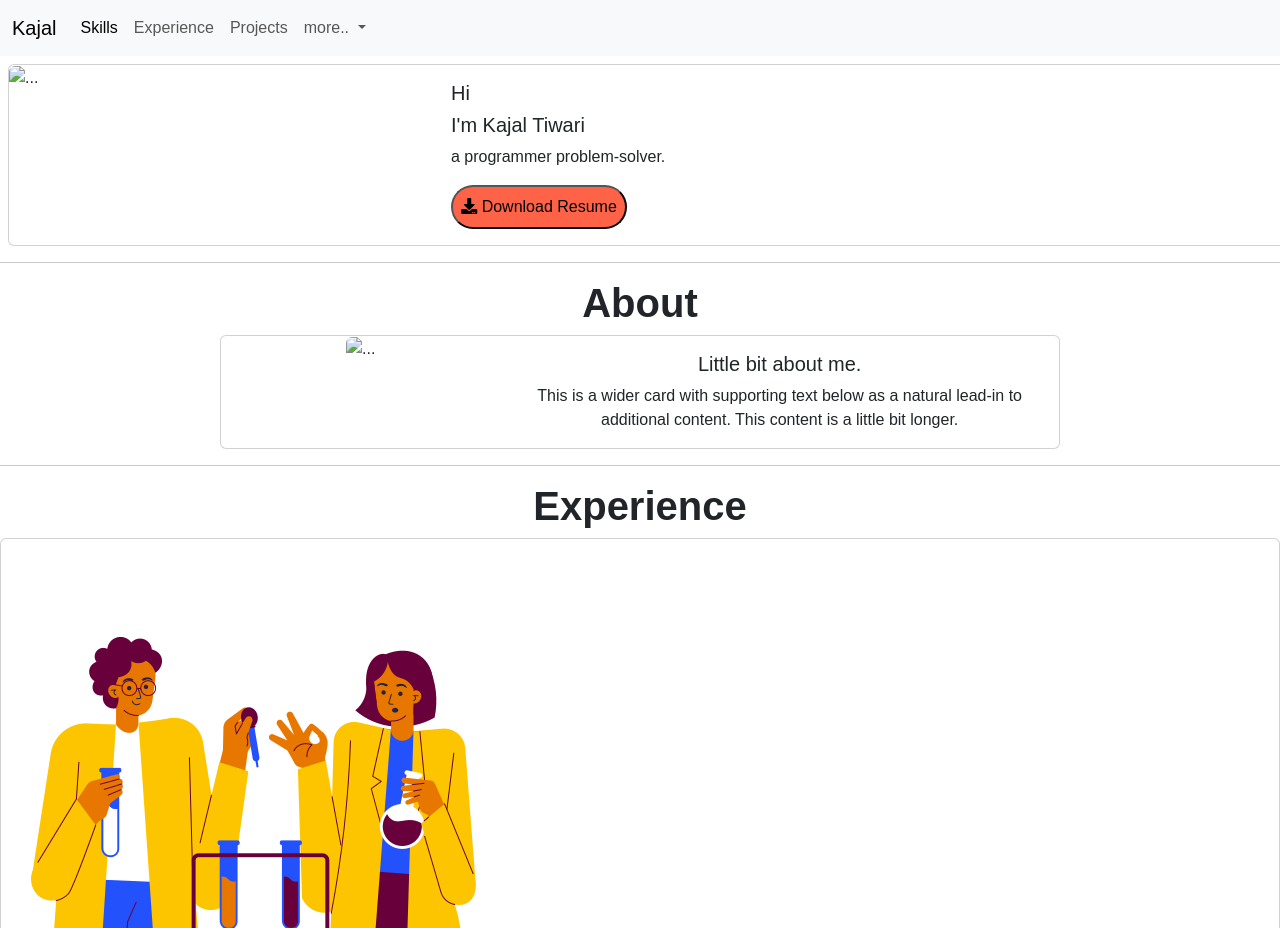
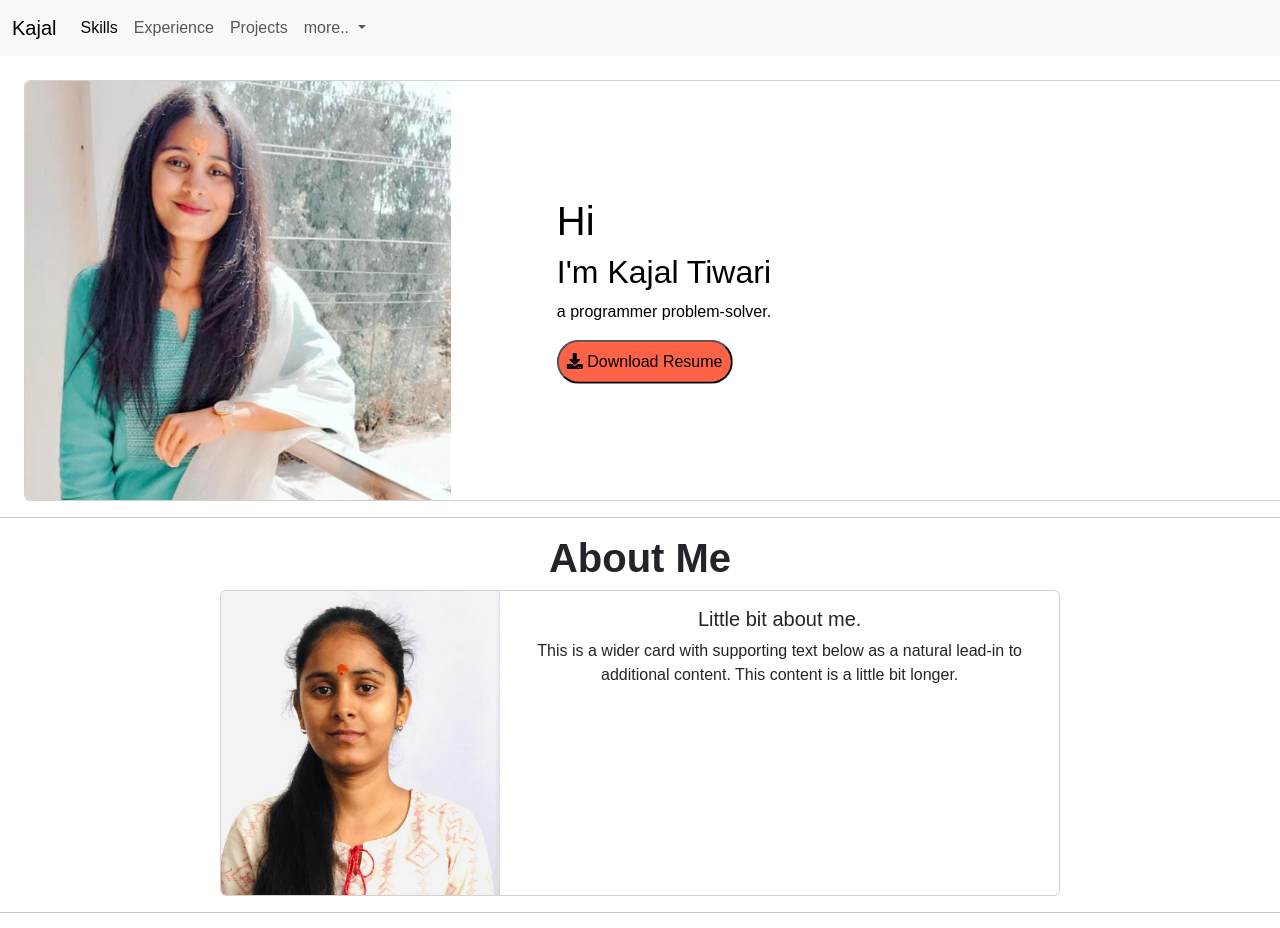
Before and after one commit to Kajal-Tiwari-22/Kajal-Tiwari-22, a plain HTML site: page index.html in a window 1280 px wide. Shown: the top 928 px of the page. Drawn offline with nearby package versions, Linux system fonts and the light colour scheme.

Commit message:
Add files via upload

```diff
--- a/index.html
+++ b/index.html
@@ -14,7 +14,7 @@
 <link rel="stylesheet" href="https://cdnjs.cloudflare.com/ajax/libs/font-awesome/5.15.4/css/all.min.css" integrity="sha512-1ycn6IcaQQ40/MKBW2W4Rhis/DbILU74C1vSrLJxCq57o941Ym01SwNsOMqvEBFlcgUa6xLiPY/NS5R+E6ztJQ==" crossorigin="anonymous" referrerpolicy="no-referrer" />
 <link href="https://fonts.googleapis.com/css2?family=Poppins:wght@400;500;600;700;800&display=swap" rel="stylesheet">
 <!-- Icon -->
-<link rel="icon" href="" >
+<link rel="icon" href="me1.jpg" >
 
 </head>
 <body>
@@ -53,18 +53,19 @@
 <!-- Heading -->
   <!-- Header -->
 
-  <div class="card mb-3 m-2" style="width: 100%;">
+  <div class="card mb-3 m-4" style="width: 100%;">
     <div class="row g-0">
       <div class="col-md-4">
-        <img src="..." class="img-fluid rounded-start" alt="...">
+        <img src="me2.jpeg" class="img-fluid rounded-start" alt="...">
       </div>
       <div class="col-md-8">
-        <div class="card-body">
-          <h5 class="card-title">Hi</h5>
-          <h5 class="card-title">I'm Kajal Tiwari</h5>
+
+        <div class="card-body position-absolute top-50 start-50 translate-middle intro">
+          <h1 class="card-title">Hi</h1>
+          <h2 class="card-title">I'm Kajal Tiwari</h2>
           <p class="card-text">a programmer problem-solver.</p>
           <a href="Resume.pdf" download="Kajal_Tiwaris_Resume" target="_blank" class="resume">
-            <button class="resume-button">
+            <button class="resume-button p-2">
               <i class="fa fa-download"></i> Download Resume
             </button></a>
         </div>
@@ -74,11 +75,11 @@
 
 <!-- Header -->
 <hr>
-<center><h1><b>About</b></h1>
+<center><h1><b>About Me</b></h1>
 <div class="card mb-3" style="max-width: 840px;">
     <div class="row g-0">
       <div class="col-md-4">
-        <img src="..." class="img-fluid rounded-start" alt="...">
+        <img src="me1.jpg" class="img-fluid rounded-start" alt="...">
       </div>
       <div class="col-md-8">
         <div class="card-body">
@@ -92,8 +93,8 @@
 
 <hr>
 <center><h1 id="exp"><b>Experience</b></h1>
-    <div class="card mb-3">
-        <img src="experi.png" class="card-img-top" alt"experience" style="height: min-content; width: min-content;" />
+    <div class="card mb-3 m-5">
+        <img src="experi.png" class="card-img-top m-4" alt"experience" style="max-height: 40rem; max-width: 40rem;" />
         <div class="card-body">
           <h5 class="card-title">Card title</h5>
           <p class="card-text">This is a wider card with supporting text below as a natural lead-in to additional content. This content is a little bit longer.</p>
--- a/styles.css
+++ b/styles.css
@@ -105,3 +105,17 @@ footer i {
     text-align: center;
   }
 }
+
+@media (max-width: 576px) {
+  .intro {
+    color: snow;
+    background-color: rgba(31, 70, 143, 0.452);
+    border-radius: 45%;
+  }
+}
+
+@media (min-width: 992px) {
+  .intro {
+    color: #000;
+  }
+}
```
Also changed, not shown: me1.jpg (added), me2.jpeg (added), 1 other file.
